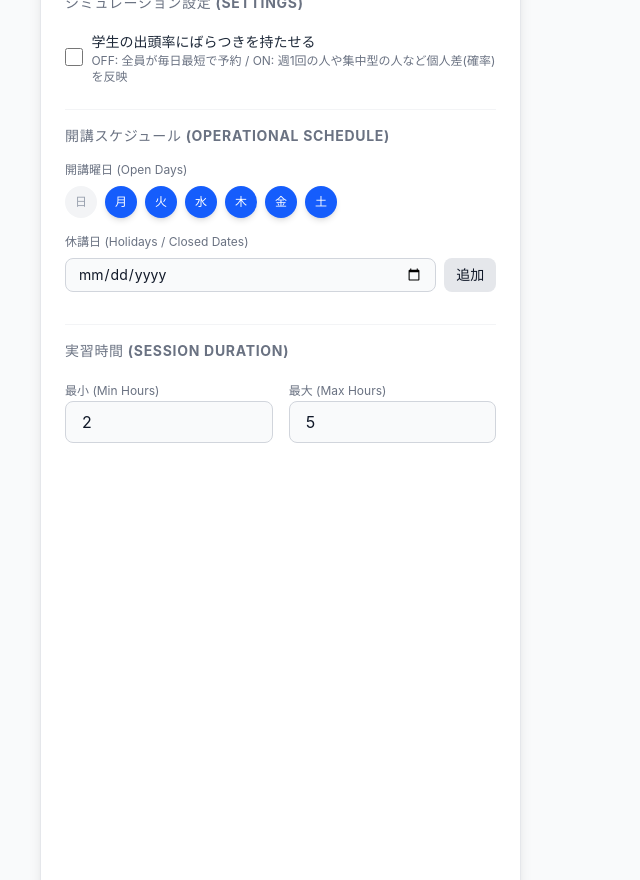
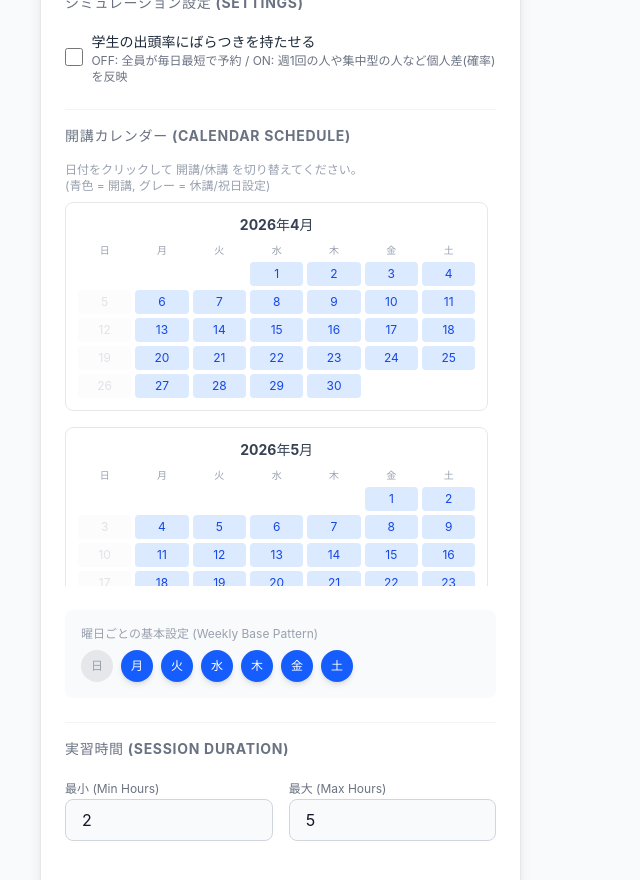
Before and after one commit to nssukenkyu-prog/clinical, a React (Vite) app: page / in a window 1280 px wide. Shown: the part 520-1400 px from the top of the page, without its empty margins (0-640 px from the left). Built offline with nearby package versions, Linux system fonts and the light colour scheme.

Commit message:
fix: apply calendar UI correctly

```diff
--- a/src/components/ConfigPanel.tsx
+++ b/src/components/ConfigPanel.tsx
@@ -86,11 +86,92 @@ export const ConfigPanel: React.FC<ConfigPanelProps> = ({ config, onChange }) =>
                 </div>
 
                 <div className="pt-4 border-t border-gray-100 dark:border-gray-700">
-                    <h4 className="text-sm font-bold text-gray-500 uppercase tracking-wider mb-4">開講スケジュール (Operational Schedule)</h4>
+                    <h4 className="text-sm font-bold text-gray-500 uppercase tracking-wider mb-4">開講カレンダー (Calendar Schedule)</h4>
+                    <p className="text-xs text-gray-400 mb-2">
+                        日付をクリックして 開講/休講 を切り替えてください。<br />
+                        (青色 = 開講, グレー = 休講/祝日設定)
+                    </p>
 
-                    {/* Open Days of Week */}
-                    <div className="mb-4">
-                        <label className="text-xs text-gray-500 block mb-2">開講曜日 (Open Days)</label>
+                    <div className="space-y-4 max-h-96 overflow-y-auto pr-2">
+                        {/* Render simple calendar grids for Apr, May, Jun, Jul (based on config) */}
+                        {(() => {
+                            const start = new Date(config.startDate);
+                            const end = new Date(config.endDate);
+                            const months = [];
+                            let current = new Date(start.getFullYear(), start.getMonth(), 1);
+
+                            while (current <= end) {
+                                months.push(new Date(current));
+                                current.setMonth(current.getMonth() + 1);
+                            }
+
+                            return months.map(monthStart => {
+                                const monthName = monthStart.toLocaleDateString('ja-JP', { year: 'numeric', month: 'long' });
+                                const daysInMonth = new Date(monthStart.getFullYear(), monthStart.getMonth() + 1, 0).getDate();
+                                const firstDayDayOfWeek = new Date(monthStart.getFullYear(), monthStart.getMonth(), 1).getDay(); // 0=Sun
+
+                                const days = [];
+                                for (let i = 0; i < firstDayDayOfWeek; i++) days.push(null); // padding
+                                for (let i = 1; i <= daysInMonth; i++) days.push(i);
+
+                                return (
+                                    <div key={monthName} className="border border-gray-200 dark:border-gray-700 rounded-lg p-3">
+                                        <h5 className="text-sm font-bold text-gray-700 dark:text-gray-300 mb-2 text-center">{monthName}</h5>
+                                        <div className="grid grid-cols-7 gap-1 text-center">
+                                            {['日', '月', '火', '水', '木', '金', '土'].map(d => (
+                                                <div key={d} className="text-[10px] text-gray-400 font-bold">{d}</div>
+                                            ))}
+                                            {days.map((d, idx) => {
+                                                if (!d) return <div key={idx}></div>;
+
+                                                const dateStr = `${monthStart.getFullYear()}-${(monthStart.getMonth() + 1).toString().padStart(2, '0')}-${d.toString().padStart(2, '0')}`;
+
+                                                // Create a stable key
+                                                const key = `day-${monthName}-${d}`;
+
+                                                // Check bounds
+                                                if (dateStr < config.startDate || dateStr > config.endDate) {
+                                                    return <div key={key} className="text-gray-300 text-xs py-1"></div>;
+                                                }
+
+                                                // Determine Status
+                                                const dayOfWeek = new Date(dateStr).getDay();
+                                                const isBaseOpen = config.openDays.includes(dayOfWeek);
+                                                const isExplicitlyClosed = config.closedDays.includes(dateStr);
+
+                                                const isOpen = isBaseOpen && !isExplicitlyClosed;
+
+                                                return (
+                                                    <button
+                                                        key={key}
+                                                        onClick={() => {
+                                                            if (!isBaseOpen) return;
+
+                                                            const newClosed = isExplicitlyClosed
+                                                                ? config.closedDays.filter(cd => cd !== dateStr)
+                                                                : [...config.closedDays, dateStr].sort();
+                                                            handleChange('closedDays', newClosed);
+                                                        }}
+                                                        disabled={!isBaseOpen}
+                                                        className={`text-xs py-1 rounded transition-colors ${isOpen
+                                                                ? 'bg-blue-100 text-blue-700 hover:bg-red-100 hover:text-red-700'
+                                                                : 'bg-gray-100 text-gray-400'
+                                                            } ${!isBaseOpen ? 'opacity-30 cursor-not-allowed' : ''}`}
+                                                    >
+                                                        {d}
+                                                    </button>
+                                                );
+                                            })}
+                                        </div>
+                                    </div>
+                                );
+                            });
+                        })()}
+                    </div>
+                </div>
+
+                <div className="mt-4 p-4 bg-gray-50 dark:bg-gray-700/50 rounded-lg">
+                    <label className="text-xs text-gray-400 block mb-2">曜日ごとの基本設定 (Weekly Base Pattern)</label>
                     <div className="flex flex-wrap gap-2">
                         {['日', '月', '火', '水', '木', '金', '土'].map((day, idx) => (
                             <button
@@ -103,50 +184,12 @@ export const ConfigPanel: React.FC<ConfigPanelProps> = ({ config, onChange }) =>
                                 }}
                                 className={`w-8 h-8 rounded-full text-xs font-bold transition-all ${config.openDays.includes(idx)
                                         ? 'bg-blue-600 text-white shadow-md'
-                                        : 'bg-gray-100 text-gray-400 dark:bg-gray-800'
+                                        : 'bg-gray-200 text-gray-400 dark:bg-gray-800'
                                     }`}
                             >
                                 {day}
                             </button>
                         ))}
-                        </div>
-                    </div>
-
-                    {/* Closed Dates */}
-                    <div className="space-y-2">
-                        <label className="text-xs text-gray-500 block">休講日 (Holidays / Closed Dates)</label>
-                        <div className="flex gap-2">
-                            <input
-                                type="date"
-                                id="holiday-input"
-                                className="flex-1 px-3 py-1.5 rounded-lg border border-gray-300 dark:border-gray-600 bg-gray-50 dark:bg-gray-700 text-sm"
-                            />
-                            <button
-                                onClick={() => {
-                                    const input = document.getElementById('holiday-input') as HTMLInputElement;
-                                    if (input.value && !config.closedDays.includes(input.value)) {
-                                        handleChange('closedDays', [...config.closedDays, input.value].sort());
-                                        input.value = '';
-                                    }
-                                }}
-                                className="px-3 py-1.5 bg-gray-200 dark:bg-gray-700 rounded-lg text-sm font-medium hover:bg-gray-300"
-                            >
-                                追加
-                            </button>
-                        </div>
-                        <div className="flex flex-wrap gap-2 mt-2 max-h-32 overflow-y-auto">
-                            {config.closedDays.map(date => (
-                                <span key={date} className="inline-flex items-center px-2 py-1 rounded bg-red-100 dark:bg-red-900/30 text-red-700 dark:text-red-300 text-xs">
-                                    {date}
-                                    <button
-                                        onClick={() => handleChange('closedDays', config.closedDays.filter(d => d !== date))}
-                                        className="ml-1 hover:text-red-900"
-                                    >
-                                        ×
-                                    </button>
-                                </span>
-                            ))}
-                        </div>
                     </div>
                 </div>
 
```
Lines whose indentation alone changed are shown as unchanged.
